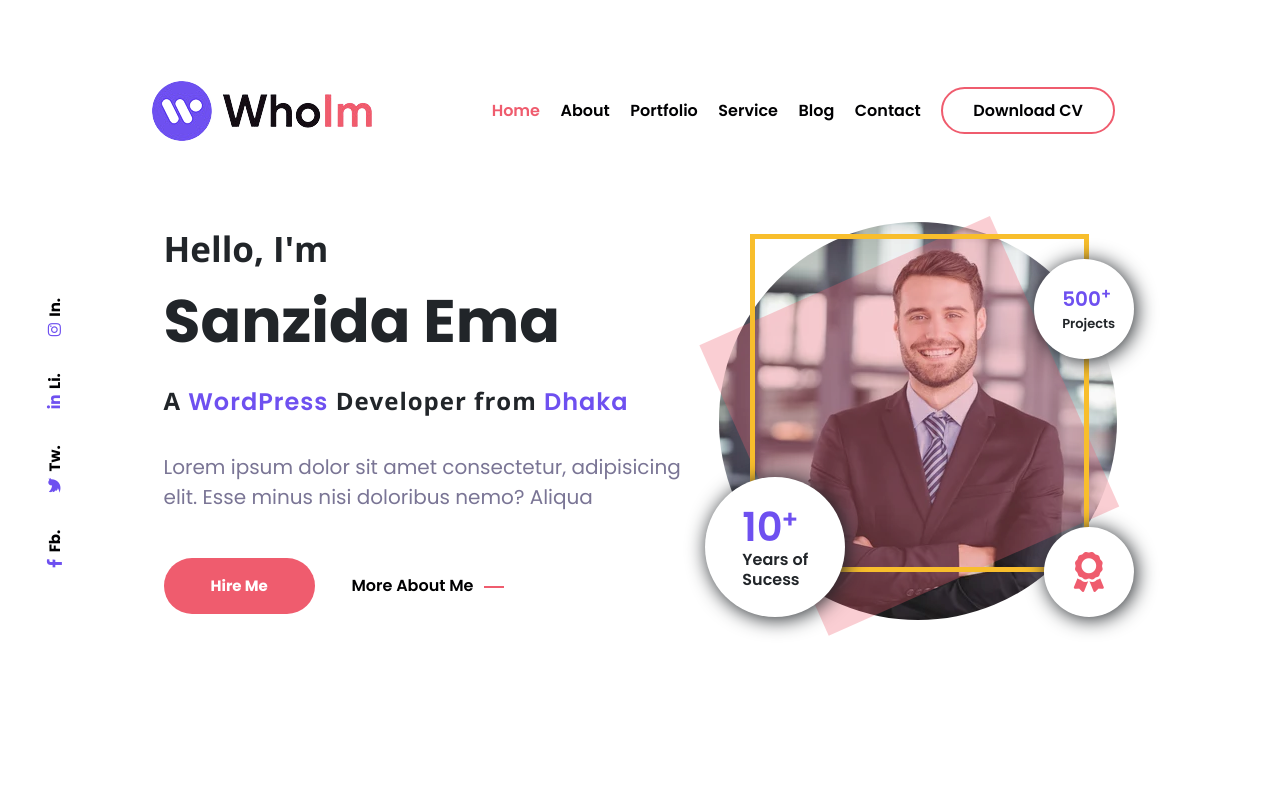
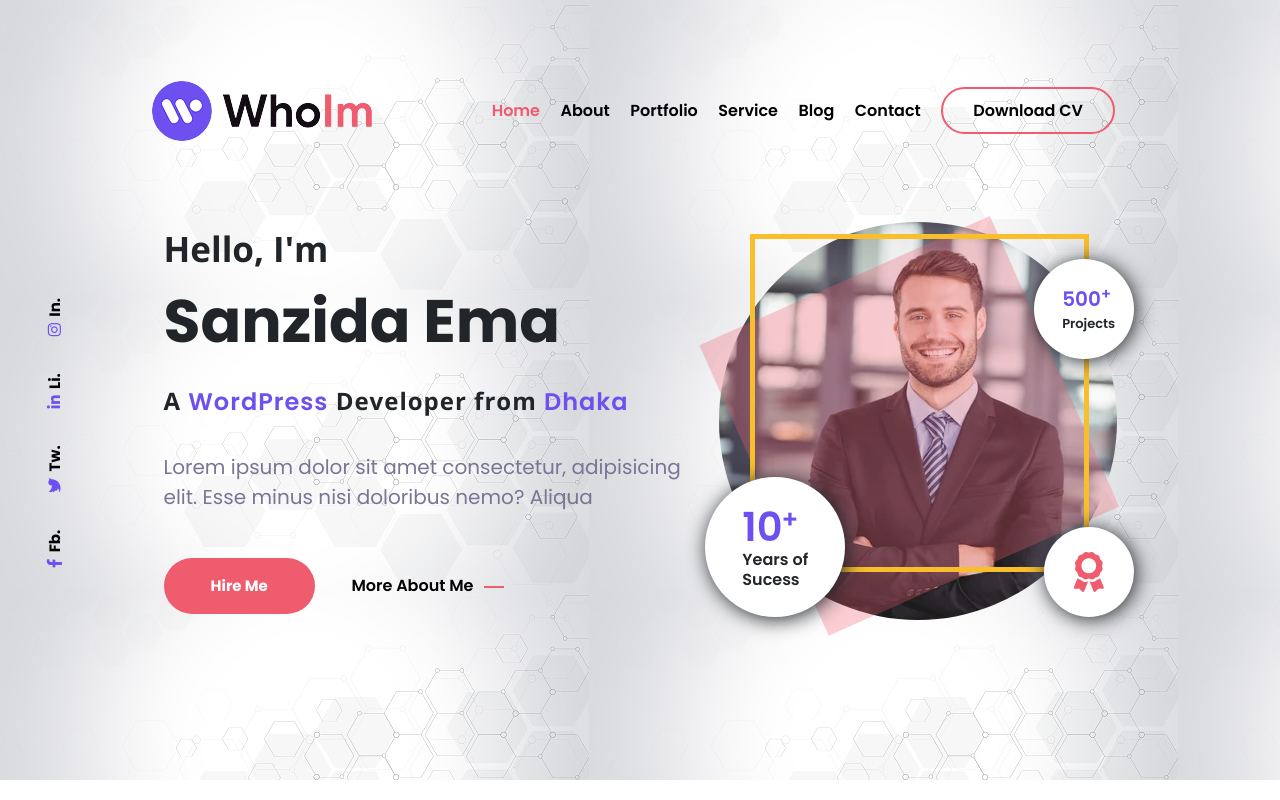
Before and after one commit to Jawad-Jamil/Who-I-m, a plain HTML site: page index.html in a window 1280 px wide. Drawn offline with nearby package versions, Linux system fonts and the light colour scheme.

Commit message:
Update style.css

```diff
--- a/CSS/style.css
+++ b/CSS/style.css
@@ -28,7 +28,7 @@ section {
 }
 
 section.top {
-  background-image: url(Images/topBg.jpg);
+  background-image: url(/Images/topBg.jpg);
 }
 
 section.top header {
```
